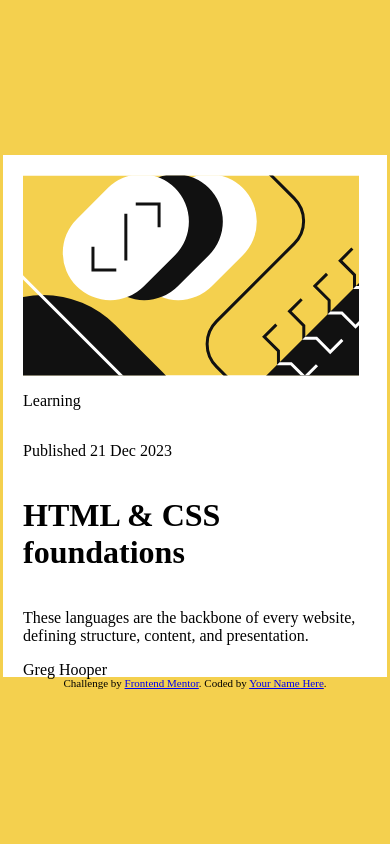
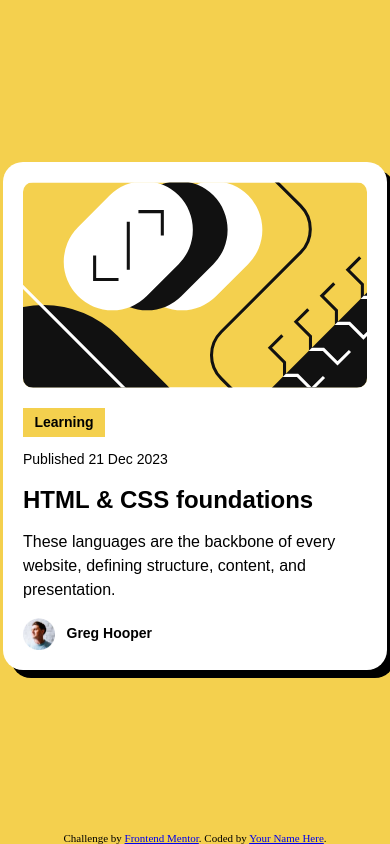
Before and after one commit to kmdeakers/blog-card-preview, a plain HTML site: page blog-preview-card-main/index.html in a window 390 px wide. Drawn offline with Linux system fonts and the light colour scheme; a web font is replaced by a local one.

Commit message:
web done,need mobile

```diff
--- a/blog-preview-card-main/index.css
+++ b/blog-preview-card-main/index.css
@@ -1,3 +1,15 @@
+@font-face {
+    font-family: 'Figtree';
+    font-weight: 800;
+    src: url('./assets/Figtree-ExtraBold.ttf');
+}
+
+@font-face {
+    font-family: 'Figtree';
+    font-weight: 500;
+    src: url('./assets/Figtree-Medium.ttf');
+}
+
 body {
     background-color: hsl(47, 88%, 63%);
     height: 100vh;
@@ -9,15 +21,73 @@ body {
 }
 
 .container {
+    display: flex;
+    align-items: center;
+    justify-content: center;
+    flex-direction: column;
+    font-family: Figtree, sans-serif;
+    height: 100vh;
+
+}
+
+.card {
     background-color: white;
     display: flex;
     flex-direction: column;
-    align-items: flex-start;
+    /* align-items: flex-start; */
     justify-content: space-between;
+    /* flex-grow: 1; */
     width: 384px;
-    height: 522px;
+    /* height: 522px; */
     padding: 20px;
     box-sizing: border-box;
+    border-radius: 20px;
+    box-shadow: 8px 8px rgba(0, 0, 0, 1);
+}
+
+.card img {
+    margin-bottom: 20px;
+    border-radius: 10px;
+}
+
+.category {
+    font-weight: 800;
+    font-size: 14px;
+    line-height: 150%;
+    background-color: hsl(47, 88%, 63%);
+    width: 82px;
+    height: 29px;
+    display: flex;
+    align-items: center;
+    justify-content: center;
+    margin-bottom: 12px;
+}
+
+.category p {
+    margin: 0;
+}
+
+.publish-date {
+    font-weight: 500;
+    font-size: 14px;
+    line-height: 150%;
+    margin-bottom: 12px;
+    margin-top: 0px;
+}
+
+.title {
+    font-weight: 800;
+    font-size: 24px;
+    line-height: 150%;
+    margin-top: 0px;
+    margin-bottom: 12px;
+}
+
+.description {
+    font-weight: 500;
+    font-size: 16px;
+    line-height: 150%;
+    margin-top: 0px;
 }
 
 .attribution {
@@ -27,3 +97,16 @@ body {
     display: absolute;
     bottom: 10px
 }
+
+.card-footer {
+    font-weight: 800;
+    font-size: 14px;
+    line-height: 150%;
+    display: flex;
+    align-items: center;
+}
+
+.card-footer img {
+    height: 32px;
+    margin: 0 12px 0 0;
+}
--- a/blog-preview-card-main/index.html
+++ b/blog-preview-card-main/index.html
@@ -11,7 +11,7 @@
       sizes="32x32"
       href="./assets/images/favicon-32x32.png"
     />
-    <link rel="stylesheet" href="index.css">
+    <link rel="stylesheet" href="index.css" />
 
     <title>Frontend Mentor | Blog preview card</title>
 
@@ -28,15 +28,22 @@
   </head>
   <body>
     <div class="container">
-      <img src="assets/images/illustration-article.svg" alt="" />
-      <p>Learning</p>
-      <p>Published 21 Dec 2023</p>
-      <h1>HTML & CSS foundations</h1>
-      <p>
-        These languages are the backbone of every website, defining structure,
-        content, and presentation.
-      </p>
-      <div class="card-footer">Greg Hooper</div>
+      <div class="card">
+        <img src="assets/images/illustration-article.svg" alt="illustration" />
+        <div class="category">
+          <p>Learning</p>
+        </div>
+        <p class="publish-date">Published 21 Dec 2023</p>
+        <h1 class="title">HTML & CSS foundations</h1>
+        <p class="description">
+          These languages are the backbone of every website, defining structure,
+          content, and presentation.
+        </p>
+        <div class="card-footer">
+          <img src="assets/images/image-avatar.webp" alt="author-picture">
+          <span>Greg Hooper</span>
+        </div>
+      </div>
     </div>
     <div class="attribution">
       Challenge by
```
